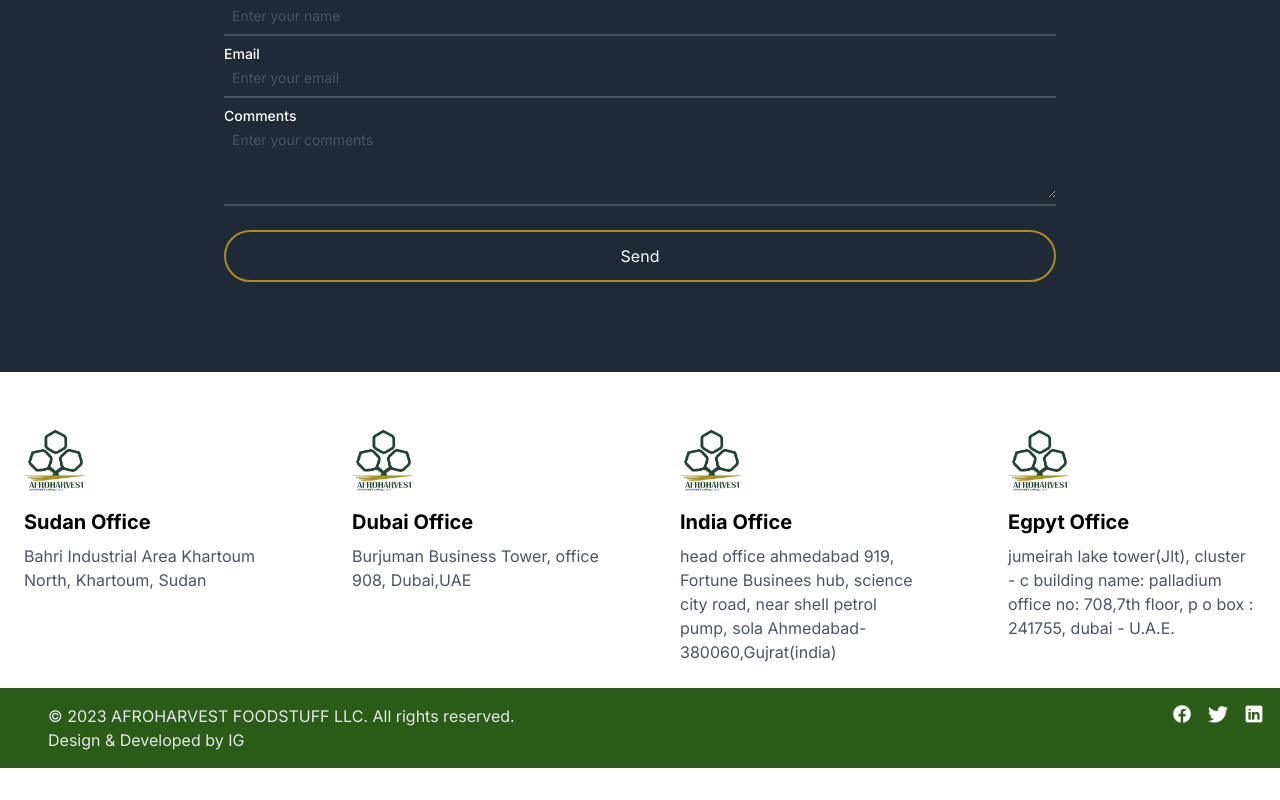
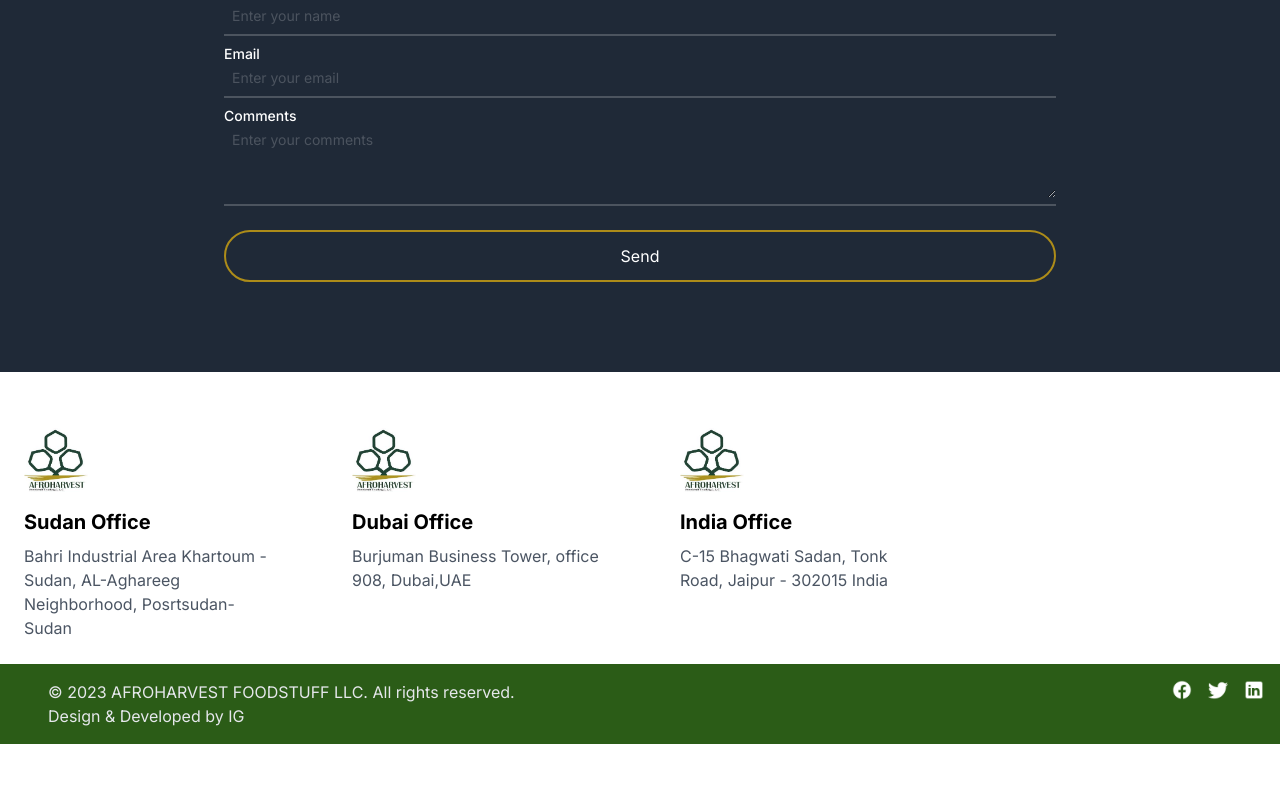
Before and after one commit to irfan-Ghyan/afrop-project, a Next.js app: page /about in a window 1280 px wide. Shown: the part 1444-2244 px from the top of the page. After the commit the page ends 2220 px from the top, so only its background shows below. Built offline with nearby package versions, Linux system fonts and the light colour scheme.

Commit message:
updated contact info

```diff
--- a/app/about/page.jsx
+++ b/app/about/page.jsx
@@ -3,7 +3,7 @@ import React from 'react';
 import ceo from '../../public/images/ceo.png';
 import ContactForm from '../components/contactform/ContactForm';
 import Image from 'next/image';
-import Link from 'next/link';
+// import Link from 'next/link';
 
 const page = () => {
   const data = {
--- a/app/components/footer/Footer.jsx
+++ b/app/components/footer/Footer.jsx
@@ -10,31 +10,28 @@ const items = [
     {
         logo: '/images/logo.png',
         title: 'Sudan Office',
-        description: 'Bahri Industrial Area Khartoum North, Khartoum, Sudan',
+        description: 'Bahri Industrial Area Khartoum - Sudan, AL-Aghareeg Neighborhood, Posrtsudan-Sudan',
         email:'info@alfabrigaafrican.com',
-        phone:'+971502194669'
+        phone:'+249912324300 / +249118387933',
+        website:'www.alfabrigaafrican.com'
     },
     {
         logo: '/images/logo.png',
         title: 'Dubai Office ',
         description: 'Burjuman Business Tower, office 908, Dubai,UAE',
-        email:'info@afroharvestfoods.com ',
-        phone:'+971501801570'
+        email:'info@afroharvestfoods.com',
+        phone:'+971501801570',
+        website:'www.alfabrigaafrican.com'
     },
     {
         logo: '/images/logo.png',
         title: 'India Office',
-        description: 'head office ahmedabad 919, Fortune Businees hub, science city road, near shell petrol pump, sola Ahmedabad-380060,Gujrat(india)',
-         email:'info@alfabrigaafrican.com',
-        phone:'+971502194669'
+        description: 'C-15 Bhagwati Sadan, Tonk Road, Jaipur - 302015 India',
+         email:'',
+        phone:'+919829032232',
+        website:''
     },
-    {
-        logo: '/images/logo.png',
-        title: 'Egpyt Office',
-        description: 'jumeirah lake tower(Jlt), cluster - c building name: palladium office no: 708,7th floor, p o box : 241755, dubai - U.A.E.',
-        email:'info@alfabrigaafrican.com',
-        phone:'+971502194669'
-    },
+
 ];
 
 const Footer = () => {
```
